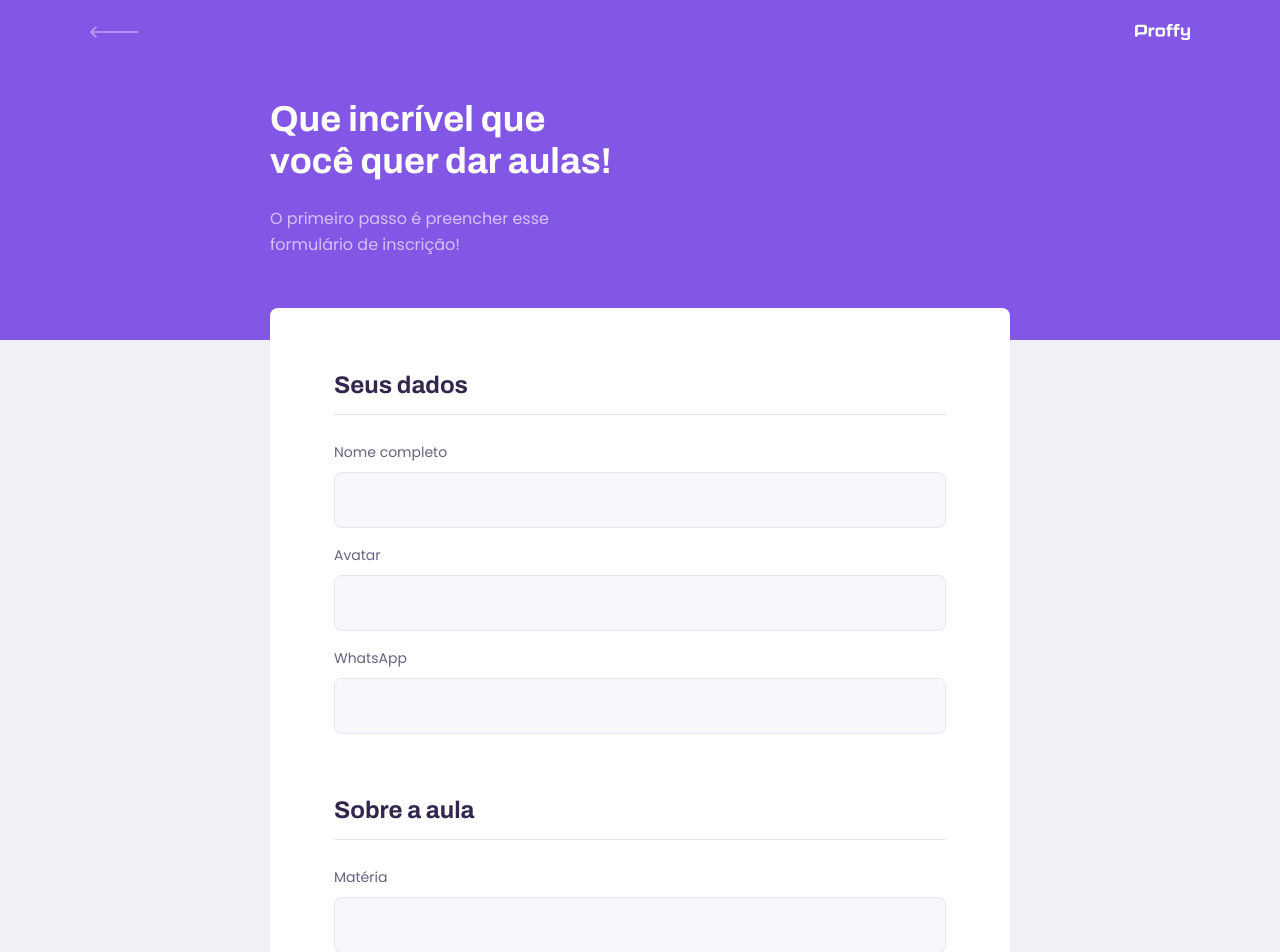
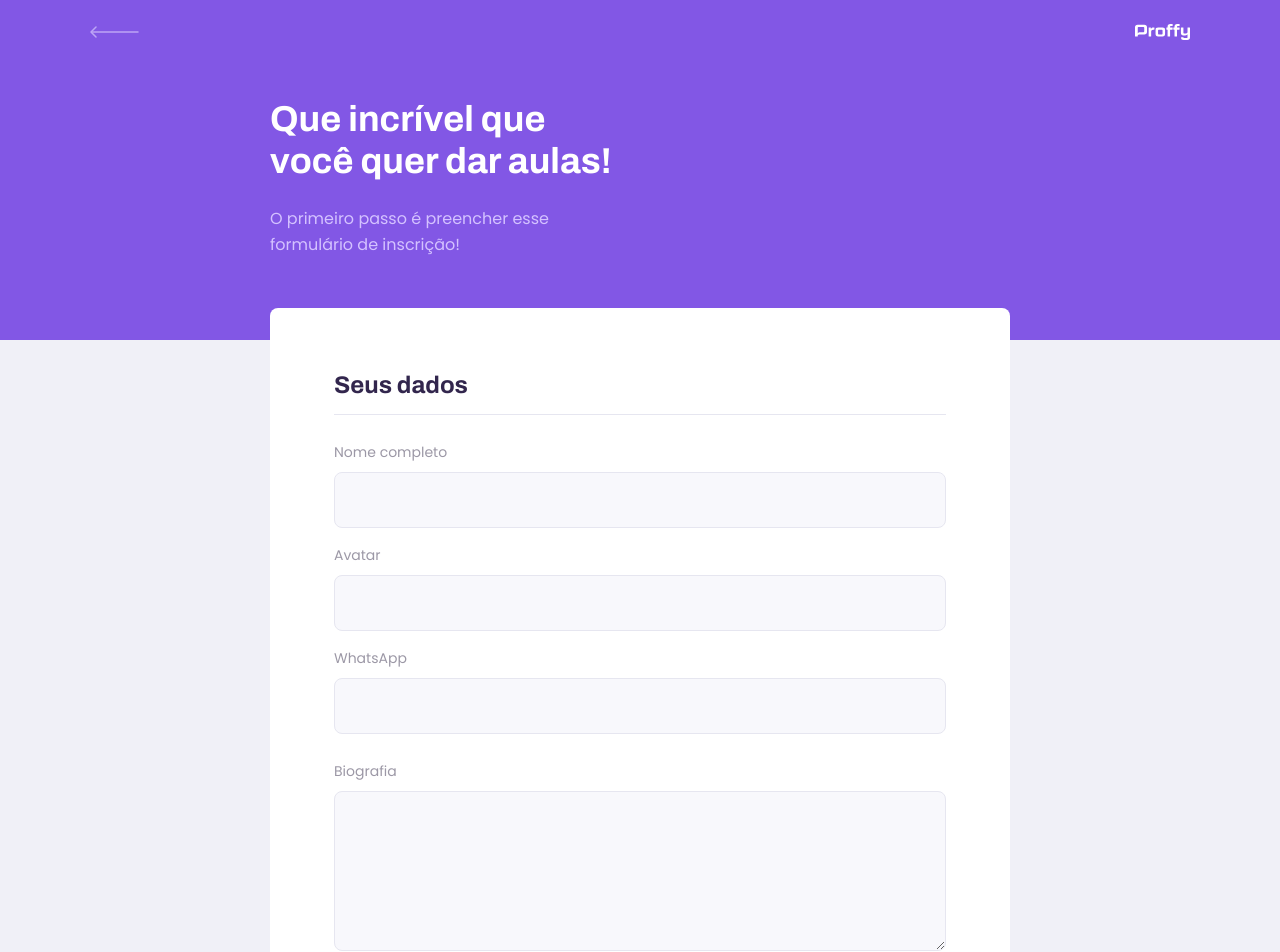
Before and after one commit to andre-lfa/proffy-frontend, a React (Create React App) app: page /give-classes in a window 1280 px wide. Shown: the top 952 px of the page. Built offline with nearby package versions, Linux system fonts and the light colour scheme.

Commit message:
Creates the textarea component

```diff
--- /dev/null
+++ b/src/components/Textarea/index.tsx
@@ -0,0 +1,19 @@
+import React, { TextareaHTMLAttributes } from 'react';
+
+import './styles.css';
+
+interface TextareaProps extends TextareaHTMLAttributes<HTMLTextAreaElement> {
+    name: string;
+    label: string;
+}
+
+const Textarea: React.FC<TextareaProps> = ({ label, name, ...rest }) => {
+    return (
+        <div className="textarea-block">
+            <label htmlFor={name}>{ label }</label>
+            <textarea id={name} {...rest} />
+        </div>
+    );
+}
+
+export default Textarea;
--- /dev/null
+++ b/src/components/Textarea/styles.css
@@ -0,0 +1,36 @@
+.textarea-block + .textarea-block {
+    margin-top: 1.4rem;
+}
+
+.textarea-block {
+    position: relative;
+}
+
+.textarea-block label {
+    font-size: 1.4rem;
+}
+
+.textarea-block textarea {
+    width: 100%;
+    height: 16rem;
+    min-height: 8rem;
+    margin-top: 0.8rem;
+    border-radius: 0.8rem;
+    background: var(--color-input-background);
+    border: 1px solid var(--color-line-in-white);
+    outline: 0;
+    resize: vertical;
+    padding: 1.2rem 1.6rem;
+    font: 1.6rem Archivo;
+}
+
+.textarea-block:focus-within::after {
+    width: calc(100% - 3.2rem);
+    height: 2px;
+    content: '';
+    background: var(--color-primary-light);
+    position: absolute;
+    left: 1.6rem;
+    right: 1.6rem;
+    bottom: 7px;
+}
--- a/src/pages/Landing/TeacherForm/TeacherForm.tsx
+++ b/src/pages/Landing/TeacherForm/TeacherForm.tsx
@@ -5,6 +5,7 @@
 import Input from '../../../components/Input';
 
 import warningImg from '../../../assets/images/icons/warning.svg';
+import Textarea from '../../../components/Textarea';
 
 function TeacherForm() {
     return (
@@ -20,6 +21,7 @@
                     <Input name="name" label="Nome completo" />
                     <Input name="avatar" label="Avatar" />
                     <Input name="whatsapp" label="WhatsApp" />
+                    <Textarea name="bio" label="Biografia"/>
 
                 </fieldset>
 
--- a/src/pages/Landing/TeacherForm/styles.css
+++ b/src/pages/Landing/TeacherForm/styles.css
@@ -36,6 +36,14 @@
     width: 100%;
     padding-bottom: 1.6rem;
     border-bottom: 1px solid var(--color-line-in-white);
+}
+
+#page-teacher-form main fieldset .input-block + .textarea-block {
+    margin-top: 2.4rem;
+}
+
+#page-teacher-form main label {
+    color: var(--color-text-complement);
 }
 
 #page-teacher-form main footer {
```
